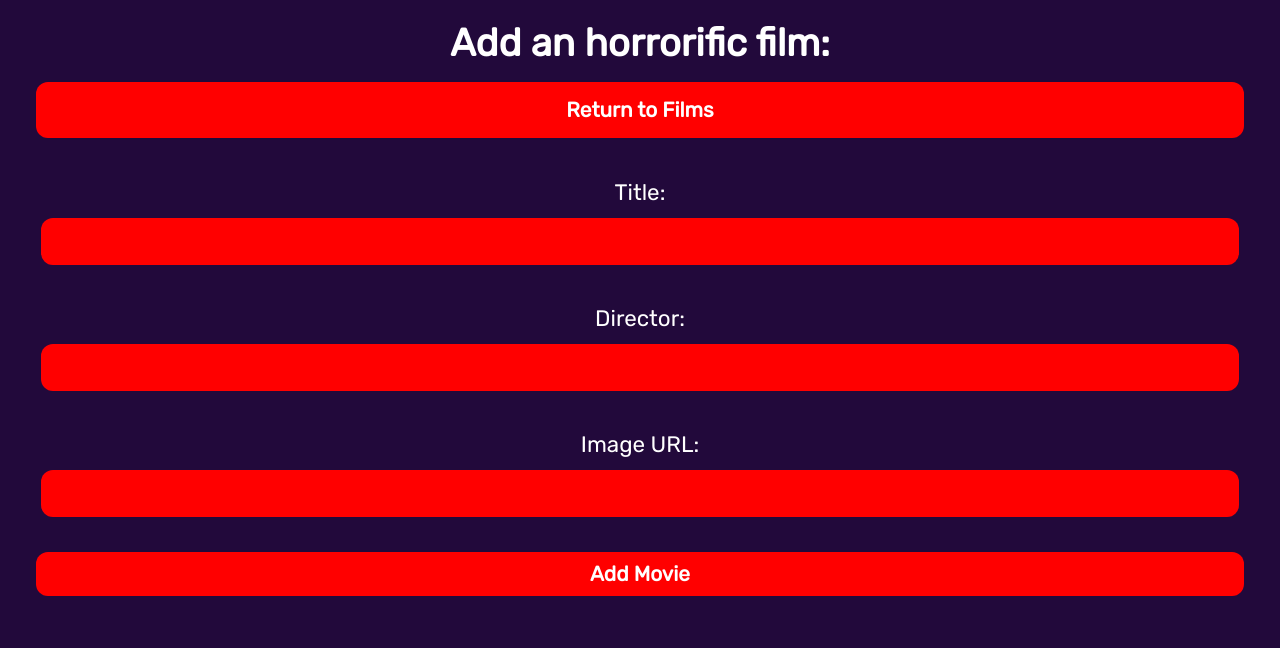
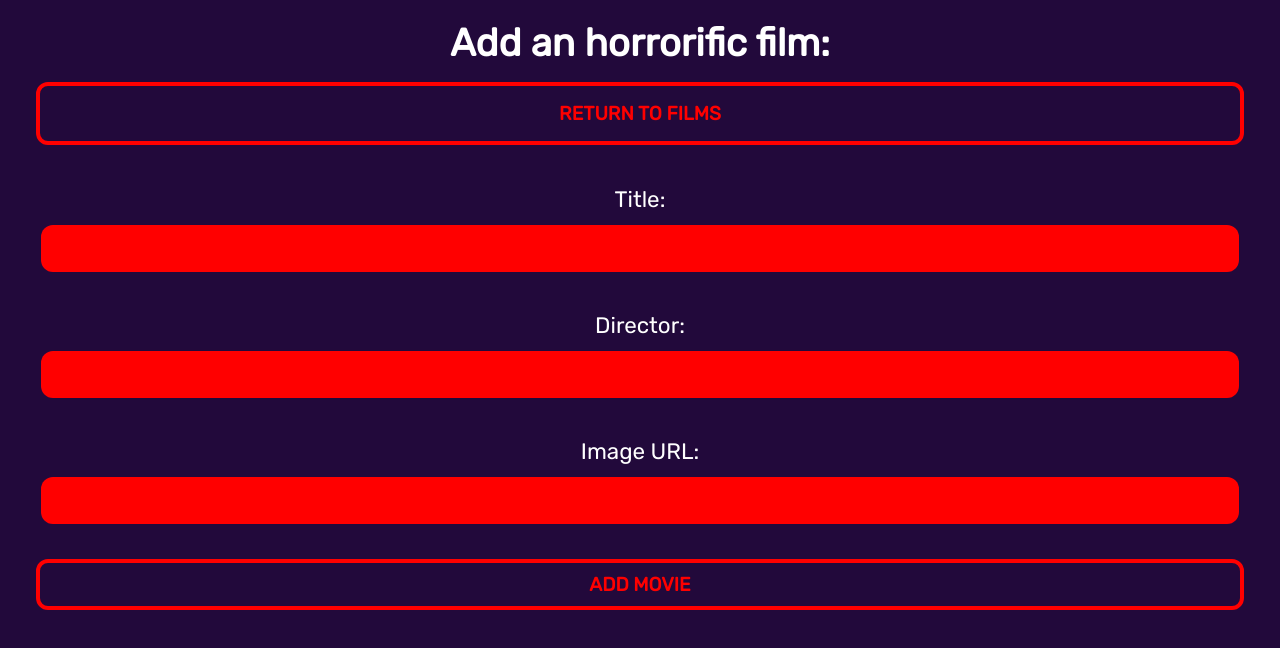
Before and after one commit to Horosh97/202309-w9ch1-Daniel-Andreu, a React (Vite) app: page /new in a window 1280 px wide. Shown: the top 648 px of the page. Built offline with nearby package versions, Linux system fonts and the light colour scheme; no server answers.

Commit message:
Add styles to buttons

```diff
--- a/src/components/Button/ButtonStyled.ts
+++ b/src/components/Button/ButtonStyled.ts
@@ -1,13 +1,23 @@
 import styled from "styled-components";
 
 const ButtonStyled = styled.button`
-  border-radius: ${({ theme }) => theme.borderRadius};
-  background-color: ${({ theme }) => theme.colors.secondaryColor};
   padding: 10px;
   cursor: pointer;
-  color: ${({ theme }) => theme.colors.mainColor};
   font-weight: bold;
-  font-size: 1.3rem;
+  font-size: 1.2rem;
+  text-transform: uppercase;
+  background-color: transparent;
+  border: 4px solid ${({ theme }) => theme.colors.secondaryColor};
+  border-radius: ${({ theme }) => theme.borderRadius};
+  -webkit-transition: all 0.15s ease-in-out;
+  transition: all 0.15s ease-in-out;
+  color: ${({ theme }) => theme.colors.secondaryColor};
+
+  &:hover {
+    box-shadow:
+      0 0 10px 0 ${({ theme }) => theme.colors.secondaryColor} inset,
+      0 0 20px 2px ${({ theme }) => theme.colors.secondaryColor};
+  }
 `;
 
 export default ButtonStyled;
```
